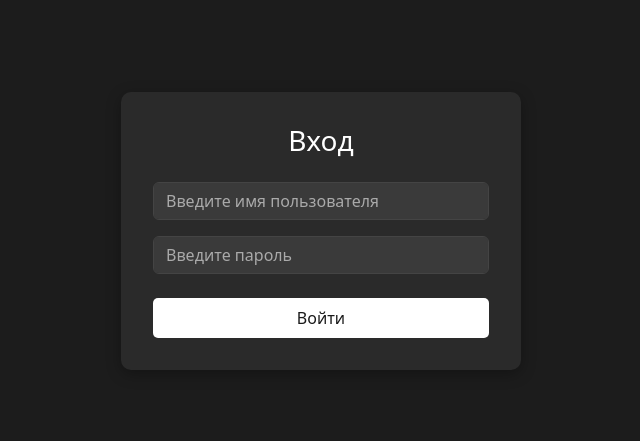
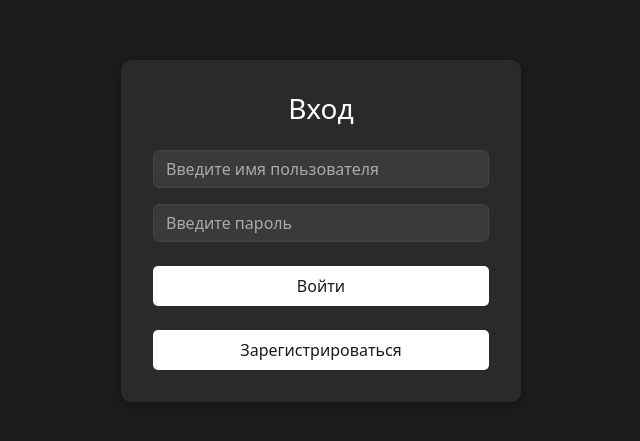
Before and after one commit to surfffpunk/ft-fe, a React (Create React App) app: page /login in a window 1280 px wide. Shown: the part 169-610 px from the top of the page, without its empty margins (319-959 px from the left). Built offline with nearby package versions, Linux system fonts and the light colour scheme.

Commit message:
route update

```diff
--- a/src/App.js
+++ b/src/App.js
@@ -4,6 +4,7 @@ import ProfilePage from './pages/ProfilePage';
 import RegistrationPage from './pages/RegistrationPage';
 import LoginPage from './pages/LoginPage';
 import React, { useState, useEffect } from 'react';
+import NotFoundPage from "./pages/NotFoundPage";
 
 const App = () => {
     const [isAuthenticated, setIsAuthenticated] = useState(false);
@@ -19,10 +20,11 @@ const App = () => {
         <Router>
             <Routes>
                 <Route path="/" element={isAuthenticated ? <Navigate to="/home" /> : <Navigate to="/registration" />} />
-                <Route path="/home" element={isAuthenticated ? <HomePage /> : <Navigate to="/login" />} />
-                <Route path="/profile" element={isAuthenticated ? <ProfilePage /> : <Navigate to="/login" />} />
+                <Route path="/home" element={isAuthenticated ? <HomePage /> : <Navigate to="/registration" />} />
+                <Route path="/profile" element={isAuthenticated ? <ProfilePage /> : <Navigate to="/registration" />} />
                 <Route path="/registration" element={<RegistrationPage />} />
                 <Route path="/login" element={<LoginPage setIsAuthenticated={setIsAuthenticated} />} /> {}
+                <Route path="*" element={<NotFoundPage />} />
             </Routes>
         </Router>
     );
--- a/src/pages/LoginPage.js
+++ b/src/pages/LoginPage.js
@@ -61,9 +61,14 @@ const LoginPage = ({ setIsAuthenticated }) => {
                             </Form.Group>
 
                             <button className="registration-btn mt-4 w-100" disabled={isLoading}>
-                                {isLoading ? <Spinner animation="border" size="sm" /> : 'Войти'}
+                                {isLoading ? <Spinner animation="border" size="sm"/> : 'Войти'}
                             </button>
+                            <button
+                                className="registration-btn mt-4 w-100"
+                                onClick={() => navigate('/registration')}
+                            >Зарегистрироваться</button>
                         </Form>
+
                     </Card.Body>
                 </div>
             </Container>
```
